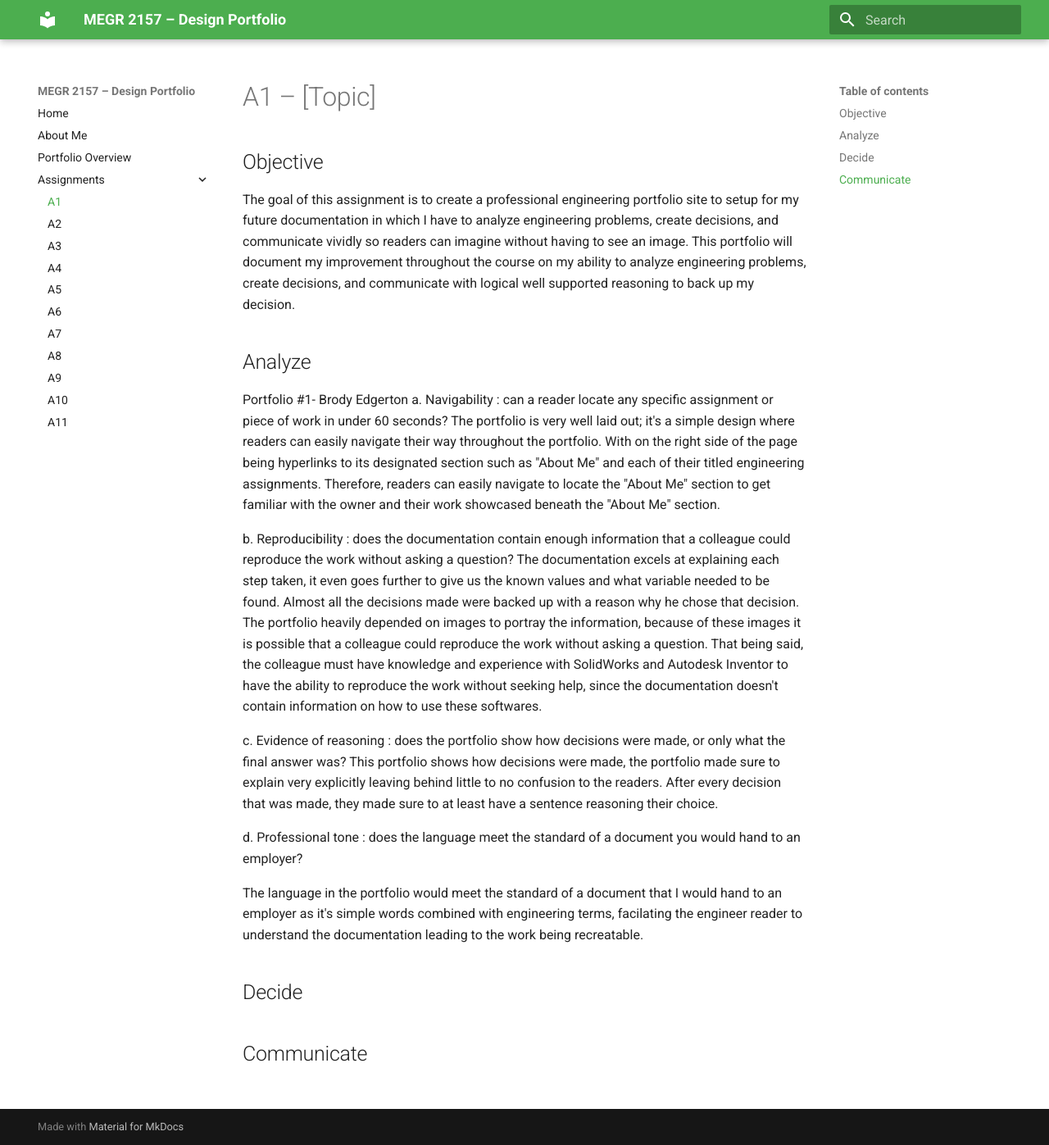
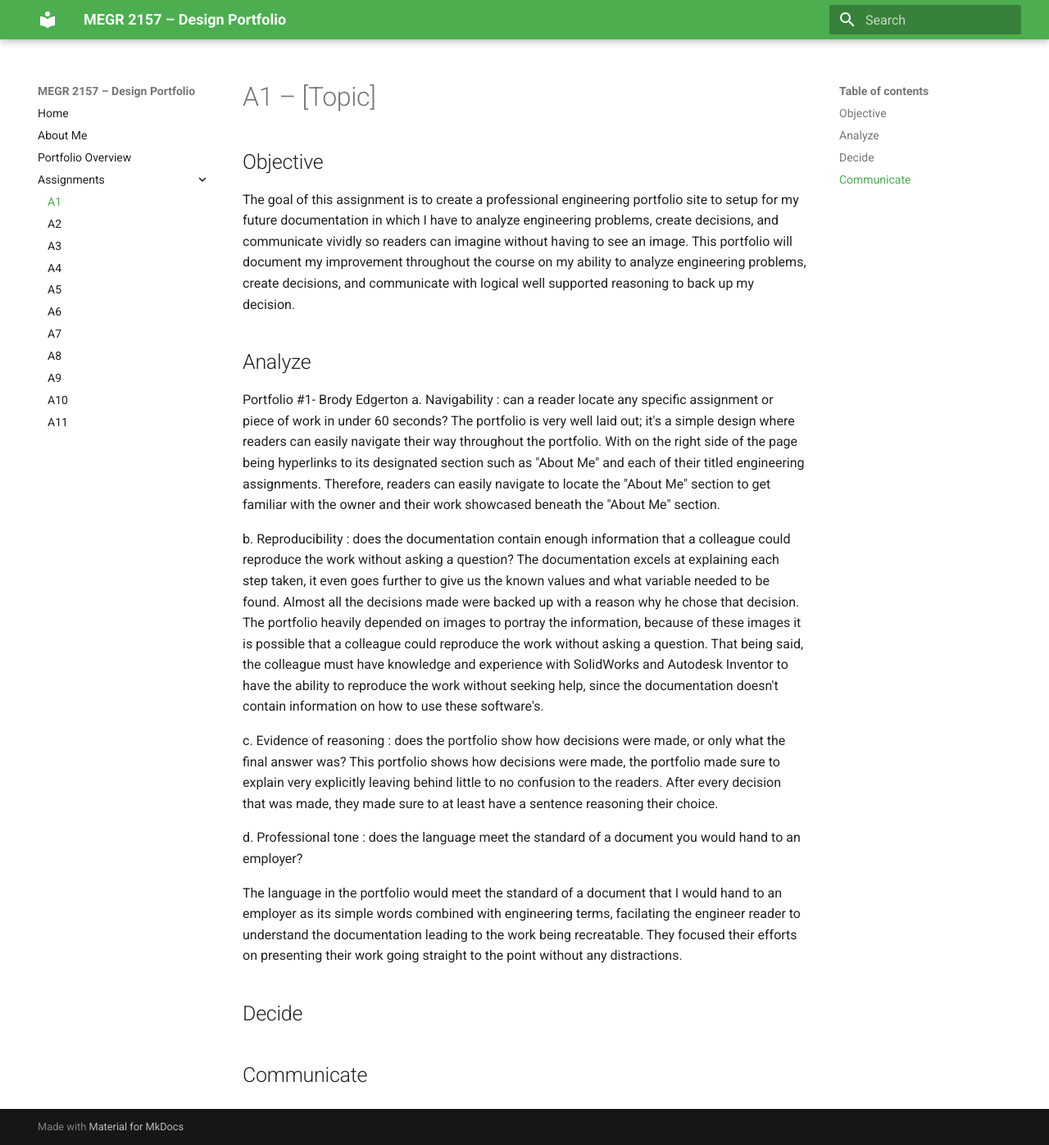
Before and after one commit to Jeffrey-Mendoza/megr2157-portfolio, an MkDocs documentation site: the page built from docs/assignments/A01/index.md, in a window 1280 px wide and 1397 px high. Shown: the whole window at 82% size. Built offline with MkDocs 1.6.1 and Material for MkDocs 9.7.7, drawn with Linux system fonts in a browser that asks for light colours.

Commit message:
Update index.md

```diff
--- a/docs/assignments/A01/index.md
+++ b/docs/assignments/A01/index.md
@@ -9,14 +9,14 @@ a.  Navigability : can a reader locate any specific assignment or piece of work
 The portfolio is very well laid out; it's a simple design where readers can easily navigate their way throughout the portfolio. With on the right side of the page being hyperlinks to its designated section such as "About Me" and each of their titled engineering assignments. Therefore, readers can easily navigate to locate the "About Me" section to get familiar with the owner and their work showcased beneath the "About Me" section.
 
 b.  Reproducibility : does the documentation contain enough information that a colleague could reproduce the work without asking a question?
-The documentation excels at explaining each step taken, it even goes further to give us the known values and what variable needed to be found. Almost all the decisions made were backed up with a reason why he chose that decision. The portfolio heavily depended on images to portray the information, because of these images it is possible that a colleague could reproduce the work without asking a question. That being said, the colleague must have knowledge and experience with SolidWorks and Autodesk Inventor to have the ability to reproduce the work without seeking help, since the documentation doesn't contain information on how to use these softwares.
+The documentation excels at explaining each step taken, it even goes further to give us the known values and what variable needed to be found. Almost all the decisions made were backed up with a reason why he chose that decision. The portfolio heavily depended on images to portray the information, because of these images it is possible that a colleague could reproduce the work without asking a question. That being said, the colleague must have knowledge and experience with SolidWorks and Autodesk Inventor to have the ability to reproduce the work without seeking help, since the documentation doesn't contain information on how to use these software's.
 
 c.  Evidence of reasoning : does the portfolio show how decisions were made, or only what the final answer was?
 This portfolio shows how decisions were made, the portfolio made sure to explain very explicitly leaving behind little to no confusion to the readers. After every decision that was made, they made sure to at least have a sentence reasoning their choice.
 
 d.  Professional tone : does the language meet the standard of a document you would hand to an employer?
 
-The language in the portfolio would meet the standard of a document that I would hand to an employer as it's simple words combined with engineering terms, facilating the engineer reader to understand the documentation leading to the work being recreatable.
+The language in the portfolio would meet the standard of a document that I would hand to an employer as its simple words combined with engineering terms, facilating the engineer reader to understand the documentation leading to the work being recreatable. They focused their efforts on presenting their work going straight to the point without any distractions.
 
 
 ## Decide
```
